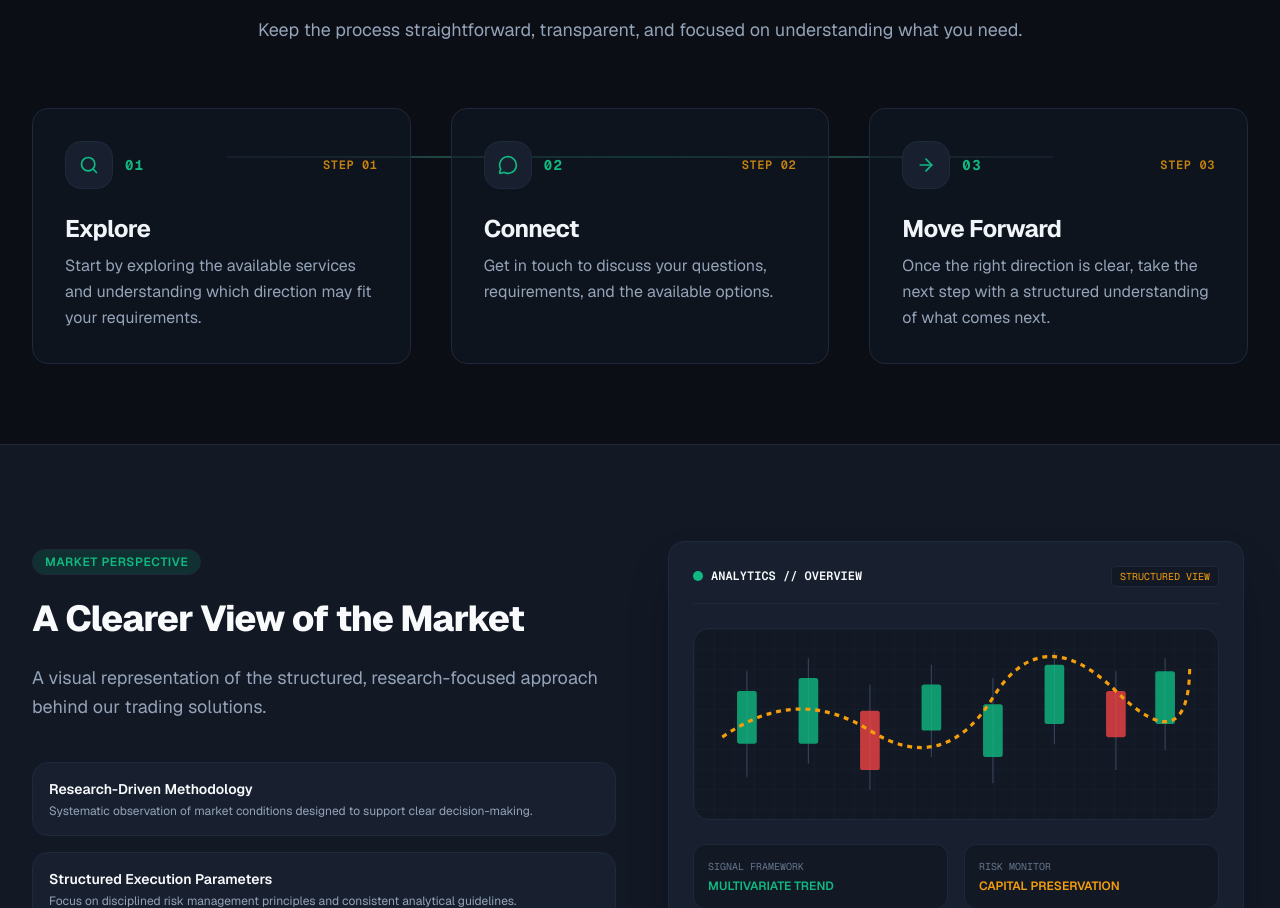
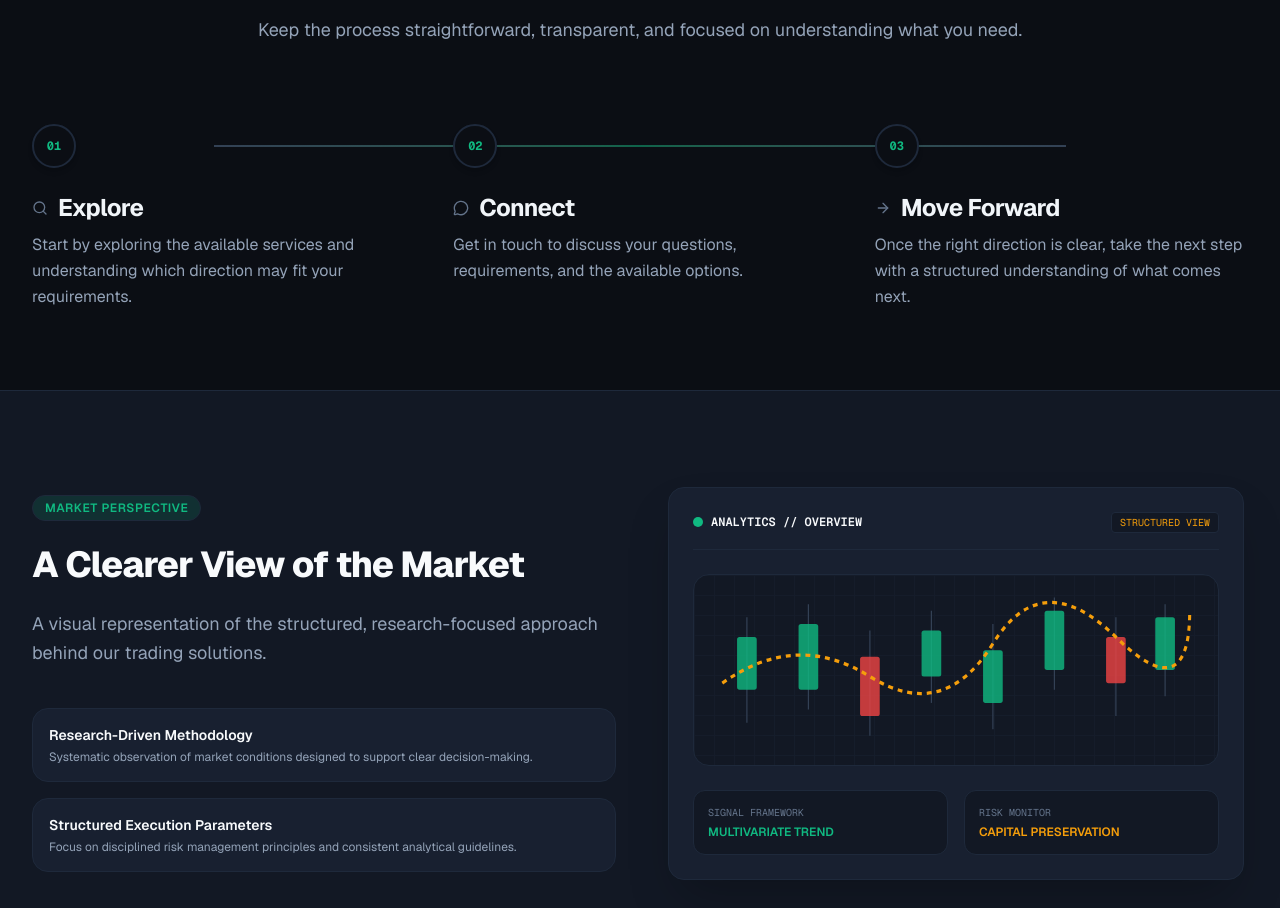
Before and after one commit to huzi772/landing-page, a Next.js app: page / in a window 1280 px wide. Shown: the part 2119-3027 px from the top of the page. Built offline with nearby package versions, Linux system fonts and the light colour scheme.

Commit message:
Convert How It Works section into open timeline layout without cards
Co-authored-by: huzi772 <207913168+huzi772@users.noreply.github.com>

```diff
--- a/src/components/sections/HowItWorks.tsx
+++ b/src/components/sections/HowItWorks.tsx
@@ -92,59 +92,58 @@ export function HowItWorks() {
           </p>
         </div>
 
-        {/* Timeline Journey */}
-        <div className="relative mt-12 md:mt-16">
-          {/* Desktop Horizontal Connecting Line */}
+        {/* Open Timeline Journey (No Card Containers) */}
+        <div className="relative mt-14 md:mt-20">
+          {/* Desktop Horizontal Connecting Progression Line */}
           <div
-            className={`hidden lg:block absolute top-12 left-[16%] right-[16%] h-0.5 bg-gradient-to-r from-[var(--border)] via-[var(--accent)]/50 to-[var(--border)] z-0 transition-opacity duration-1000 delay-500 ${
+            className={`hidden lg:block absolute top-[21px] left-[15%] right-[15%] h-0.5 bg-gradient-to-r from-[var(--border-subtle)] via-[var(--accent)]/50 to-[var(--border-subtle)] z-0 transition-opacity duration-1000 delay-500 ${
               isVisible ? "opacity-100" : "opacity-0"
             }`}
             aria-hidden="true"
           />
 
-          {/* Mobile Vertical Connecting Line */}
+          {/* Mobile Vertical Connecting Progression Line */}
           <div
-            className={`block lg:hidden absolute top-8 bottom-8 left-6 w-0.5 bg-gradient-to-b from-[var(--accent)]/50 via-[var(--border)] to-transparent z-0 transition-opacity duration-1000 delay-500 ${
+            className={`block lg:hidden absolute top-6 bottom-6 left-[21px] w-0.5 bg-gradient-to-b from-[var(--accent)]/50 via-[var(--border-subtle)] to-[var(--border-subtle)] z-0 transition-opacity duration-1000 delay-500 ${
               isVisible ? "opacity-100" : "opacity-0"
             }`}
             aria-hidden="true"
           />
 
-          <div className="grid grid-cols-1 lg:grid-cols-3 gap-8 lg:gap-10 relative z-10">
+          {/* Open Desktop & Mobile Timeline Steps */}
+          <div className="grid grid-cols-1 lg:grid-cols-3 gap-10 lg:gap-12 relative z-10">
             {PROCESS_STEPS.map((step, index) => {
               const Icon = step.icon;
               return (
                 <div
                   key={step.number}
                   style={{ transitionDelay: `${index * 150 + 200}ms` }}
-                  className={`group flex flex-col items-start p-6 sm:p-8 rounded-xl bg-[var(--bg-secondary)]/60 border border-[var(--border)] transition-all duration-300 hover:border-[var(--border-subtle)] hover:bg-slate-800/30 ${
+                  className={`group flex flex-row lg:flex-col items-start gap-5 lg:gap-6 transition-all duration-300 ${
                     isVisible ? "reveal-visible" : "reveal-hidden"
                   }`}
                 >
-                  {/* Step Header with Icon & Badge */}
-                  <div className="flex items-center justify-between w-full mb-6">
-                    <div className="flex items-center gap-3">
-                      <div className="flex h-12 w-12 items-center justify-center rounded-xl bg-[var(--bg-card)] border border-[var(--border-subtle)] group-hover:border-[var(--accent)]/50 transition-colors duration-200">
-                        <Icon className="h-5 w-5 text-[var(--accent)] group-hover:scale-105 transition-transform duration-200" />
-                      </div>
-                      <span className="font-mono text-sm font-bold tracking-widest text-[var(--accent)]">
+                  {/* Timeline Node Marker */}
+                  <div className="relative flex items-center justify-center shrink-0">
+                    <div className="flex h-11 w-11 items-center justify-center rounded-full bg-[var(--bg-primary)] border-2 border-[var(--border-subtle)] group-hover:border-[var(--accent)] transition-colors duration-300 shadow-md">
+                      <span className="font-mono text-xs font-bold text-[var(--accent)]">
                         {step.number}
                       </span>
                     </div>
-
-                    <span className="text-xs font-mono font-semibold text-[var(--gold)]/80 tracking-wider">
-                      STEP {step.number}
-                    </span>
                   </div>
 
-                  {/* Title & Description */}
-                  <h3 className="text-xl sm:text-2xl font-bold text-slate-100 tracking-tight mb-2 transition-colors duration-200">
-                    {step.title}
-                  </h3>
+                  {/* Step Content */}
+                  <div className="flex-1 space-y-2">
+                    <div className="flex items-center gap-2.5">
+                      <Icon className="h-4 w-4 text-[var(--text-muted)] group-hover:text-[var(--accent)] group-hover:scale-110 transition-all duration-200 shrink-0" />
+                      <h3 className="text-xl sm:text-2xl font-bold text-slate-100 tracking-tight transition-colors duration-200">
+                        {step.title}
+                      </h3>
+                    </div>
 
-                  <p className="text-sm sm:text-base text-[var(--text-secondary)] leading-relaxed font-normal">
-                    {step.description}
-                  </p>
+                    <p className="text-sm sm:text-base text-[var(--text-secondary)] leading-relaxed font-normal">
+                      {step.description}
+                    </p>
+                  </div>
                 </div>
               );
             })}
```
